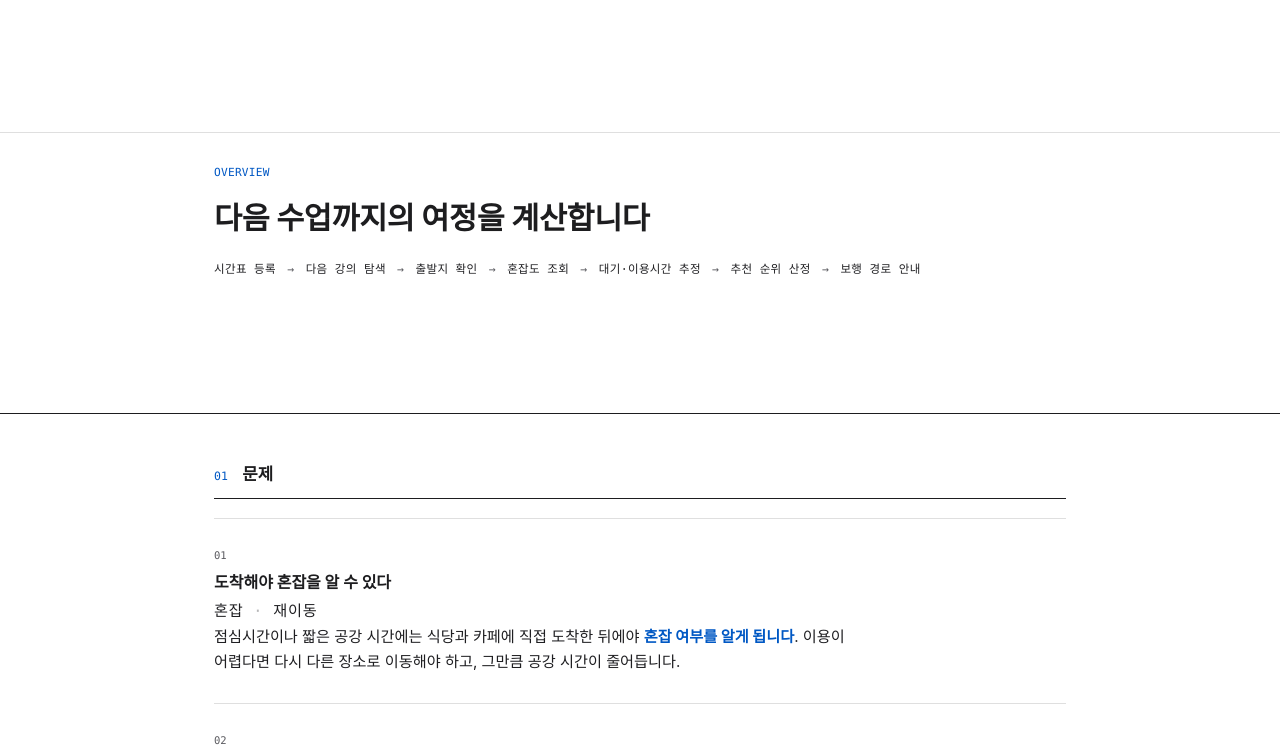
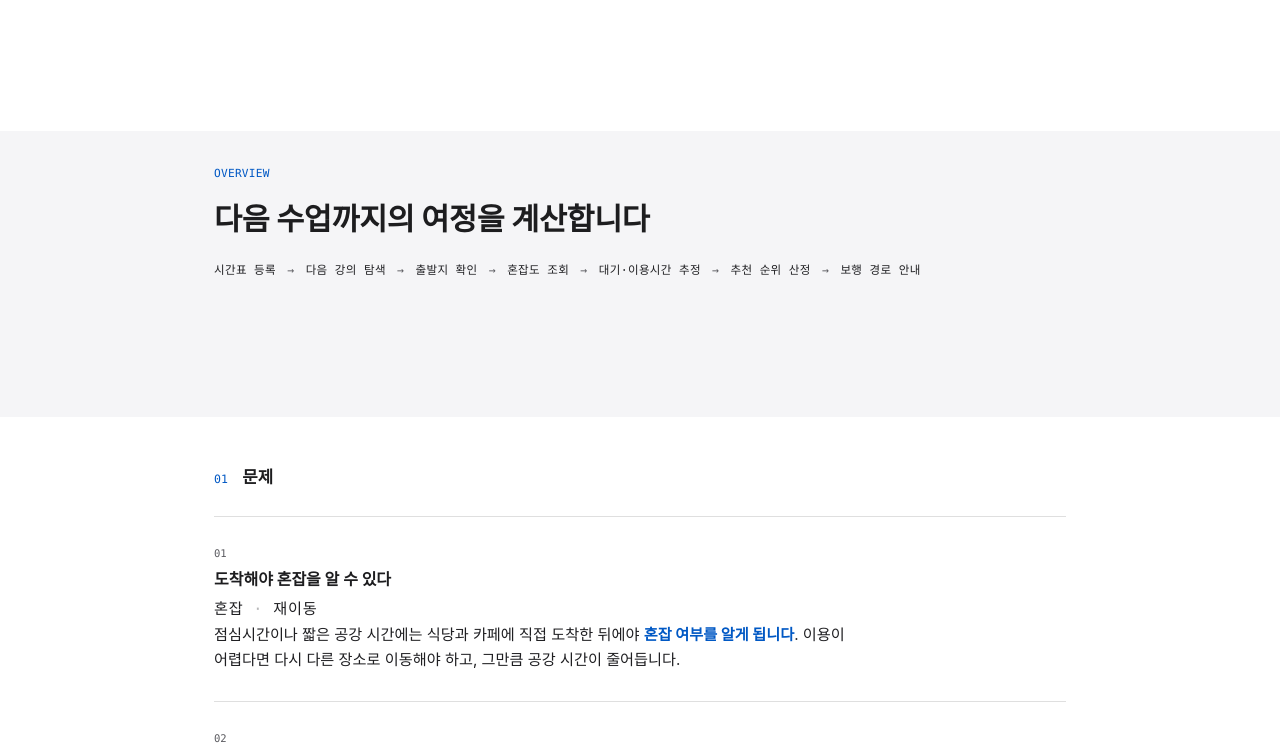
Before and after one commit to rlaalswo4942/jjpg-hackathon-site, a plain HTML site: page index.html in a window 1280 px wide. Shown: the part 620-1372 px from the top of the page. Drawn offline with Linux system fonts and the light colour scheme; a web font is replaced by a local one.

Commit message:
Drop hard rules right before new sections (hero end, overview, category heads); use soft background + whitespace instead so sections don't read as endings

```diff
--- a/assets/theme.css
+++ b/assets/theme.css
@@ -182,15 +182,13 @@ h1.name {
   color: var(--text-3);
   margin: 2rem 0 0;
   padding-bottom: 2.5rem;
-  border-bottom: 1px solid var(--line);
 }
 
 /* ---------- Work intro ---------- */
 .work-intro {
   margin-top: 2.5rem;
-  padding: 2rem 0 2.4rem;
-  border-top: 1px solid var(--line);
-  border-bottom: 1px solid var(--ink);
+  padding: 2.2rem 0 2.6rem;
+  background: var(--surface-soft);
 }
 .work-intro h2 {
   font-size: clamp(1.4rem, 3.6vw, 1.9rem);
@@ -220,9 +218,7 @@ section.category {
   display: flex;
   align-items: baseline;
   gap: 0.9rem;
-  border-bottom: 1px solid var(--ink);
-  padding-bottom: 0.7rem;
-  margin-bottom: 1.2rem;
+  margin-bottom: 1.6rem;
 }
 .category-head .cat-num {
   font-family: "SF Mono", ui-monospace, "JetBrains Mono", Consolas, monospace;
```
Also changed, not shown: index.html (+1 -1 lines).
